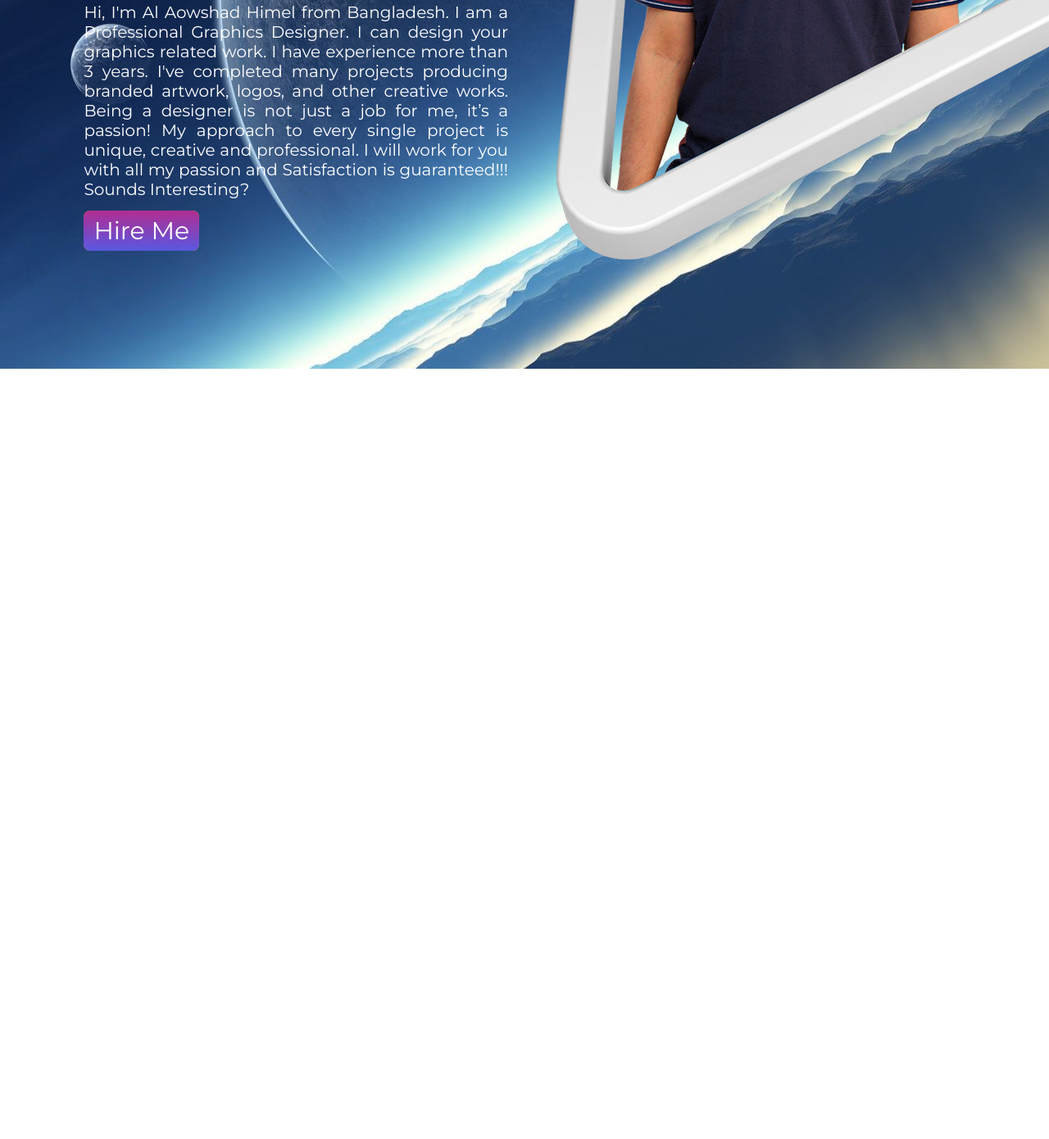
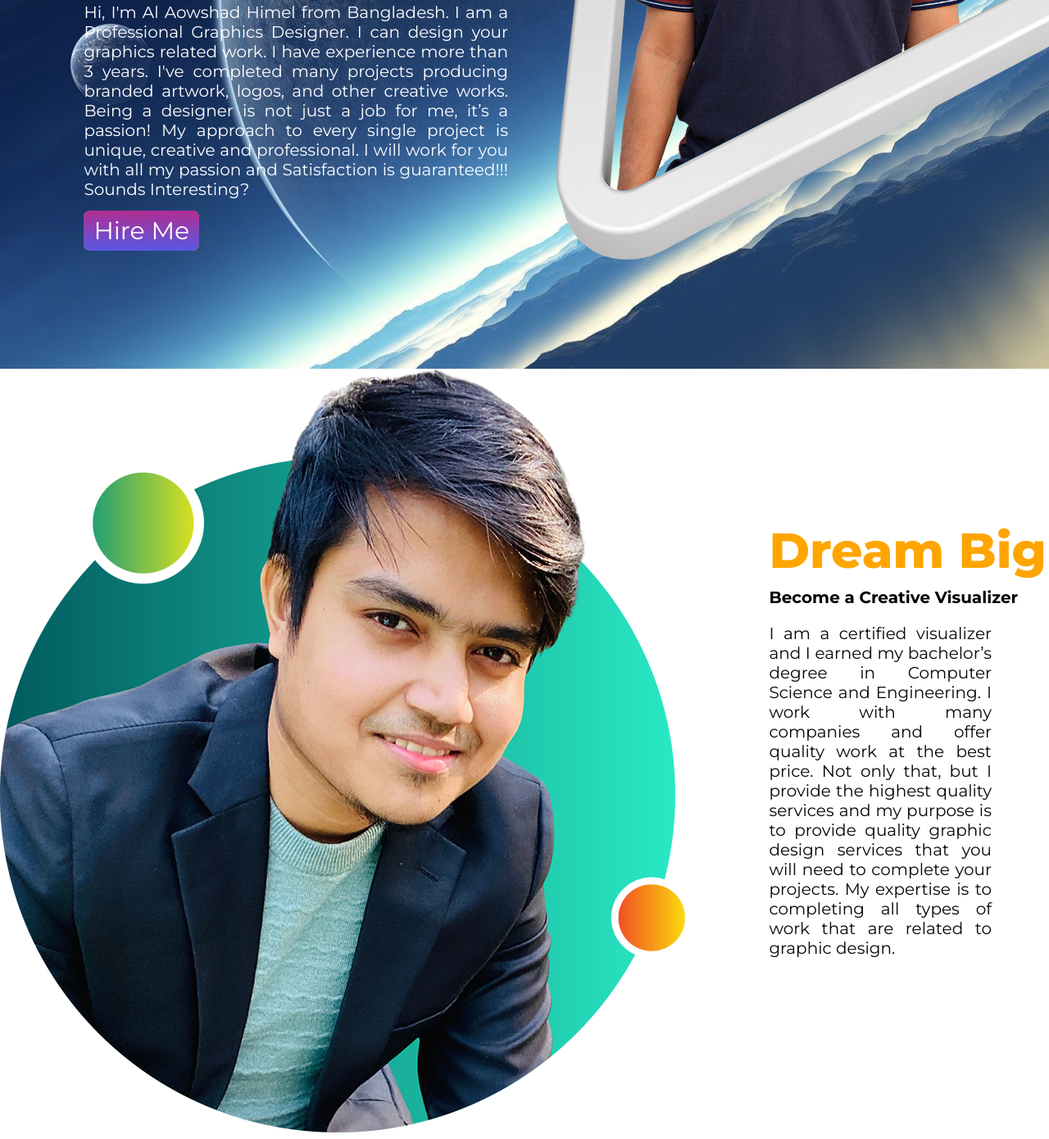
Before and after one commit to aowshad/aowshad-portfolio, a plain HTML site: page index.html in a window 1280 px wide. Shown: the part 518-1908 px from the top of the page at 82% size. Before the commit the page ends 968 px from the top, so only its background shows below. Drawn offline with Linux system fonts and the light colour scheme.

Commit message:
next section

```diff
--- a/index.html
+++ b/index.html
@@ -32,5 +32,18 @@
         </div>
     </section>
 
+    <section class="dream">
+        <div class="half2">
+            <img src="images/himelpic4.png" alt="">
+        </div>
+
+        <div class="half-width">
+        <h1 class="big">Dream Big</h1>
+        <h3 class="creative">Become a Creative Visualizer</h3>
+        <p class="info2">I am a certified visualizer and I earned my bachelor’s degree in Computer Science and Engineering. I work with many companies and offer quality work at the best price. Not only that, but I provide the highest quality services and my purpose is to provide quality graphic design services that you will need to complete your projects. My expertise is to completing all types of work that are related to graphic design.</p>
+
+        </div>
+    </section>
+
 </body>
 </html>
--- a/style.css
+++ b/style.css
@@ -67,7 +67,29 @@ box-shadow: rgba(50, 50, 93, 0.747) 0px 50px 100px -20px, rgba(0, 0, 0, 0.555) 0
 .banner{
 
     background-image: url(images/banner.jpg);
-    background-repeat: no-repeat;
-
+    background-repeat: no-repeat
 
 }
+.info2{
+    font-size: 20px;
+    text-align: justify;
+    margin-right: 70px;
+    color: rgb(7, 7, 7);
+}
+.big{
+    font-weight: 800;
+    margin-top: 10%;
+    color: orange;
+    font-size: 60px;
+    margin-bottom: -3%;
+}
+.creative{
+    font-size: 20px;
+
+}
+    .dream .half{
+    width: 50%;
+    padding-left: 8%;
+    padding-top: 150px;
+    padding-bottom: 150px;
+}
```
Also changed, not shown: images/himelpic4.png (added).
